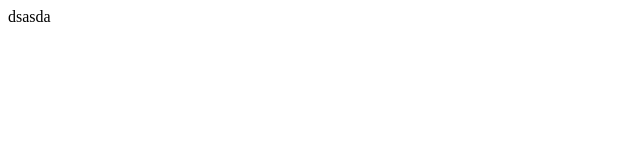
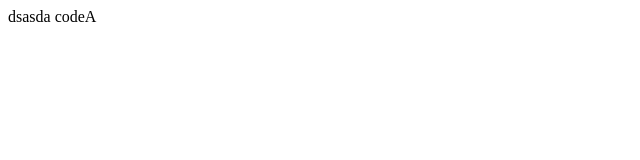
Before and after one commit to VTKrish/git_one, a plain HTML site: page index.html in a window 1280 px wide. Shown: the full height of the page, 0-640 px from the left. Drawn offline with Linux system fonts and the light colour scheme.

Commit message:
feature A added

```diff
--- a/index.html
+++ b/index.html
@@ -6,5 +6,6 @@
   </head>
   <body>
 dsasda
+codeA
   </body>
 </html>
```
Also changed, not shown: 1 other file.
